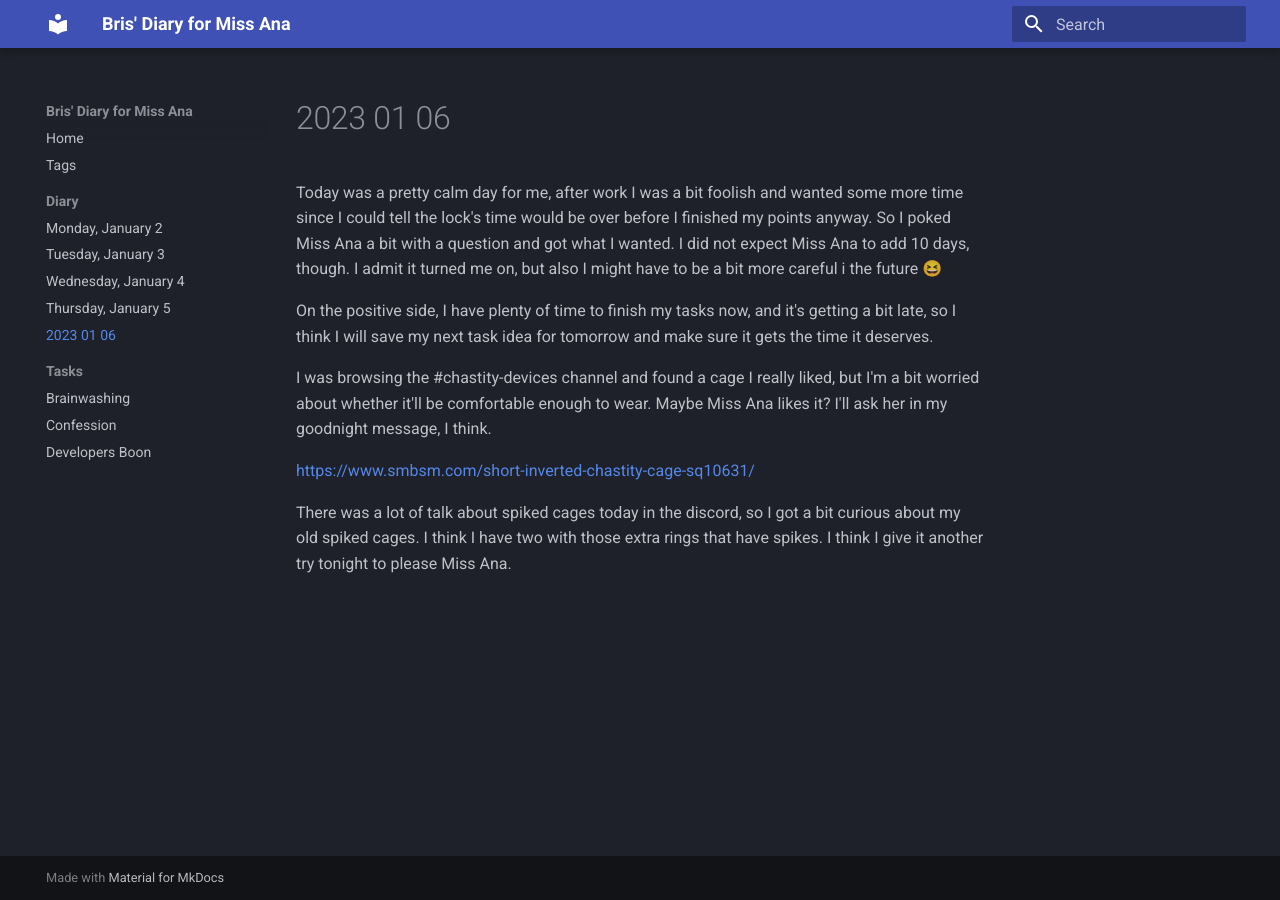
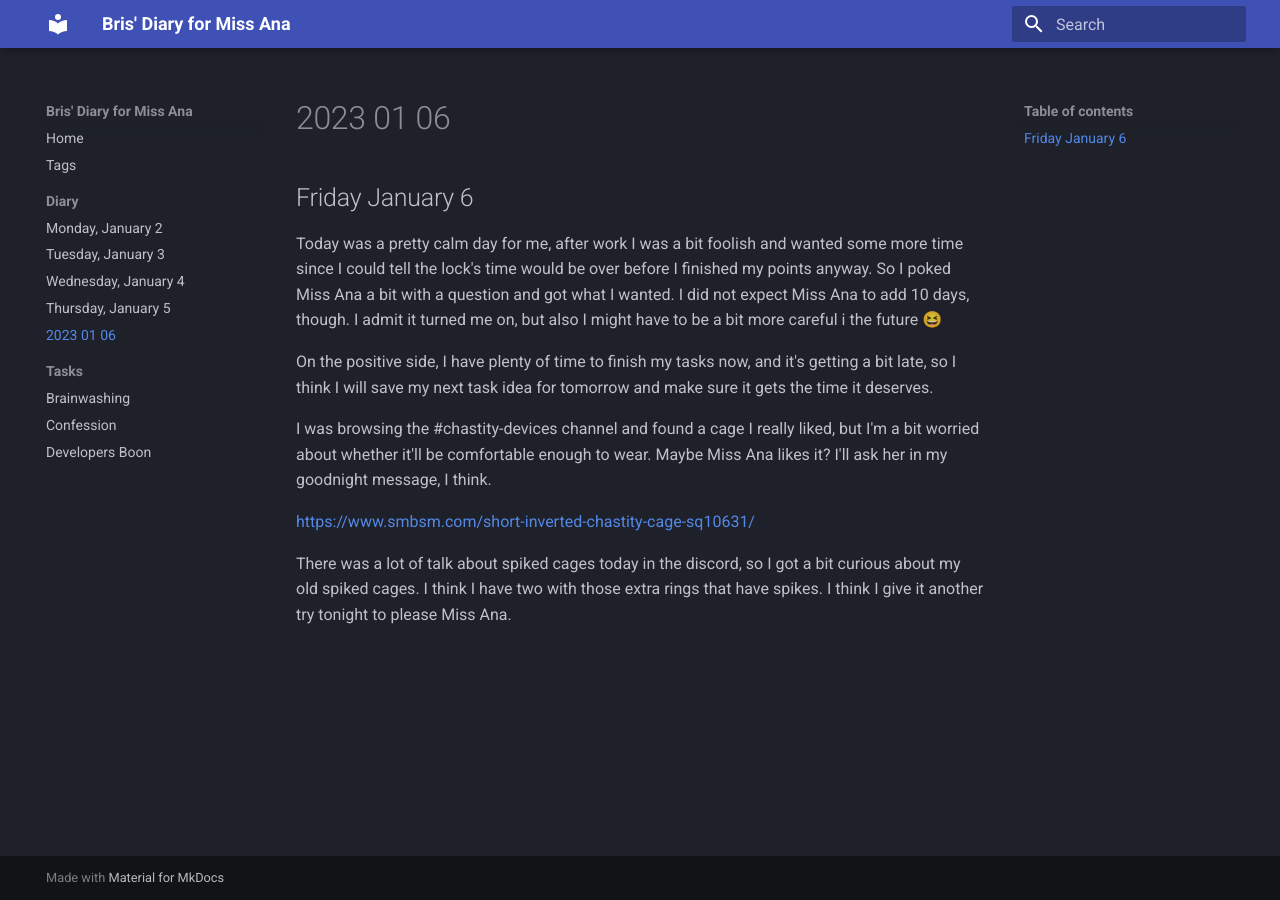
Before and after one commit to bris00/DFMA, an MkDocs documentation site: the page built from diary/Diary/2023-01-06.md, in a window 1280 px wide. Built offline with MkDocs 1.6.1 and Material for MkDocs 9.7.7, drawn with Linux system fonts in a browser that asks for light colours.

Commit message:
vault backup: 2023-01-07 00:07:33
Affected files:
diary/Diary/2023-01-06.md

```diff
--- a/diary/Diary/2023-01-06.md
+++ b/diary/Diary/2023-01-06.md
@@ -1,3 +1,5 @@
+## Friday January 6
+
 Today was a pretty calm day for me, after work I was a bit foolish and wanted some more time since I could tell the lock's time would be over before I finished my points anyway. So I poked Miss Ana a bit with a question and got what I wanted. I did not expect Miss Ana to add 10 days, though. I admit it turned me on, but also I might have to be a bit more careful i the future 😆
 
 On the positive side, I have plenty of time to finish my tasks now, and it's getting a bit late, so I think I will save my next task idea for tomorrow and make sure it gets the time it deserves.
```
